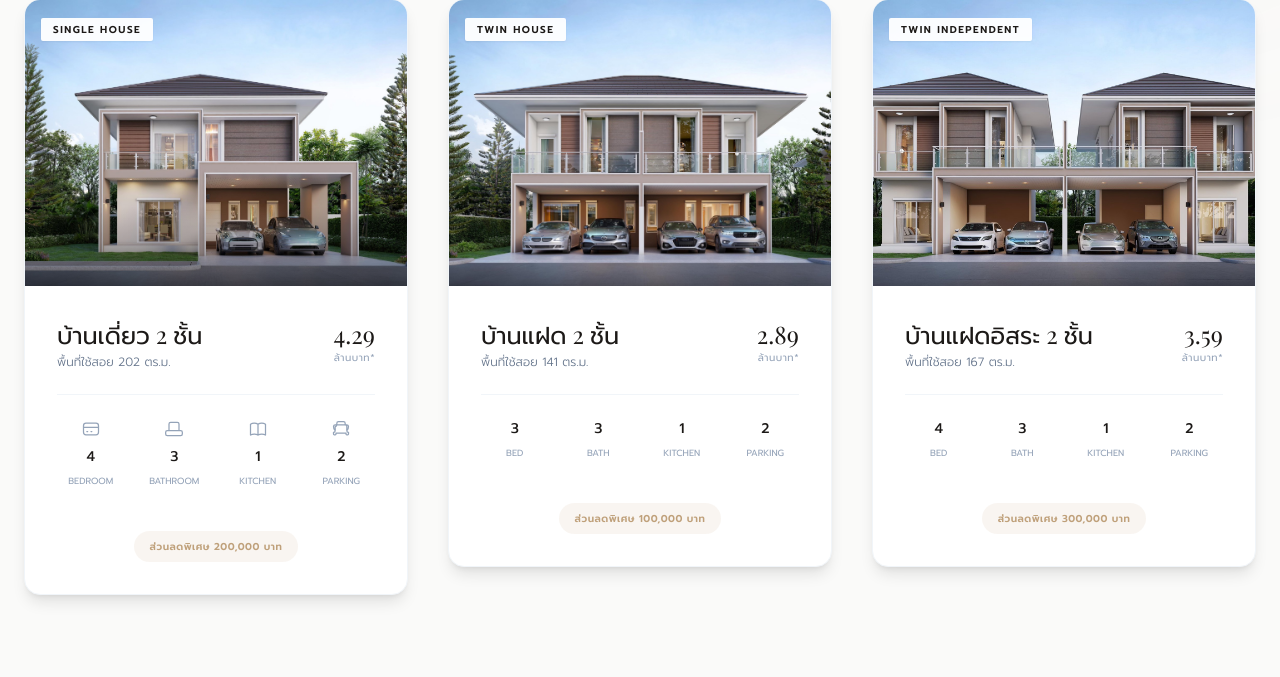
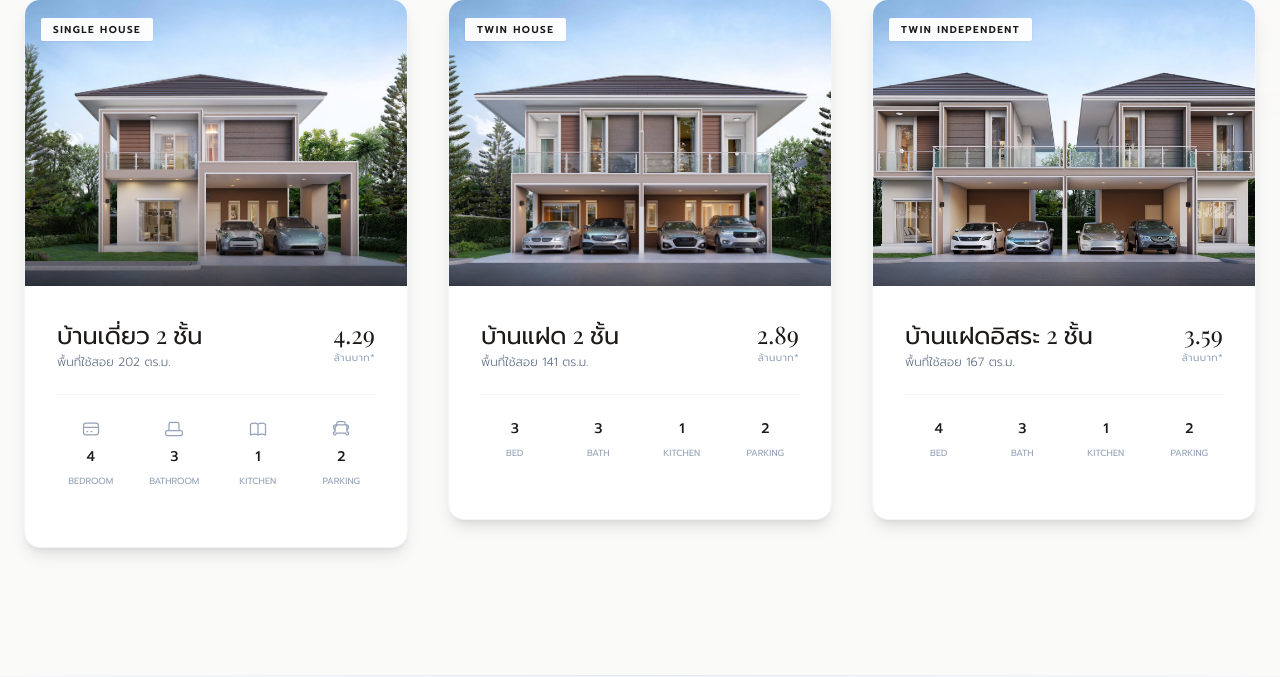
Before and after one commit to NatchyLau/TheTideProject, a Django app: page /projects/the-tide-grand-nawong/plans/ in a window 1280 px wide. Shown: the part 1749-2426 px from the top of the page. Run offline with Django 5.2, Linux system fonts and the light colour scheme; some libraries are stand-ins or nearby versions; some web fonts are replaced.

Commit message:
feat: Remove special discount display from floor plans section by commenting out the relevant HTML blocks.

```diff
--- a/apps/core/templates/core/includes/project-plans/floor-plans-section.html
+++ b/apps/core/templates/core/includes/project-plans/floor-plans-section.html
@@ -79,11 +79,11 @@
                             </div>
                         </div>
 
-                        <div class="mt-4 text-center">
+                        {% comment %} <div class="mt-4 text-center">
                             <span class="inline-block bg-accent-gold/10 text-accent-gold px-4 py-2 text-[10px] font-bold tracking-wider uppercase rounded-full">
                                 ส่วนลดพิเศษ 200,000 บาท
                             </span>
-                        </div>
+                        </div> {% endcomment %}
                     </div>
                 </div>
             </div>
@@ -116,11 +116,11 @@
                             <div class="text-center"><span class="block text-sm font-medium text-premium-900">2</span><span class="text-[9px] text-slate-400 uppercase">Parking</span></div>
                         </div>
 
-                        <div class="mt-4 text-center">
+                        {% comment %} <div class="mt-4 text-center">
                             <span class="inline-block bg-accent-gold/10 text-accent-gold px-4 py-2 text-[10px] font-bold tracking-wider uppercase rounded-full">
                                 ส่วนลดพิเศษ 100,000 บาท
                             </span>
-                        </div>
+                        </div> {% endcomment %}
                     </div>
                 </div>
             </div>
@@ -152,12 +152,12 @@
                             <div class="text-center"><span class="block text-sm font-medium text-premium-900">1</span><span class="text-[9px] text-slate-400 uppercase">Kitchen</span></div>
                             <div class="text-center"><span class="block text-sm font-medium text-premium-900">2</span><span class="text-[9px] text-slate-400 uppercase">Parking</span></div>
                         </div>
-
+{% comment %}
                         <div class="mt-4 text-center">
                             <span class="inline-block bg-accent-gold/10 text-accent-gold px-4 py-2 text-[10px] font-bold tracking-wider uppercase rounded-full">
                                 ส่วนลดพิเศษ 300,000 บาท
                             </span>
-                        </div>
+                        </div> {% endcomment %}
                     </div>
                 </div>
             </div>
```
